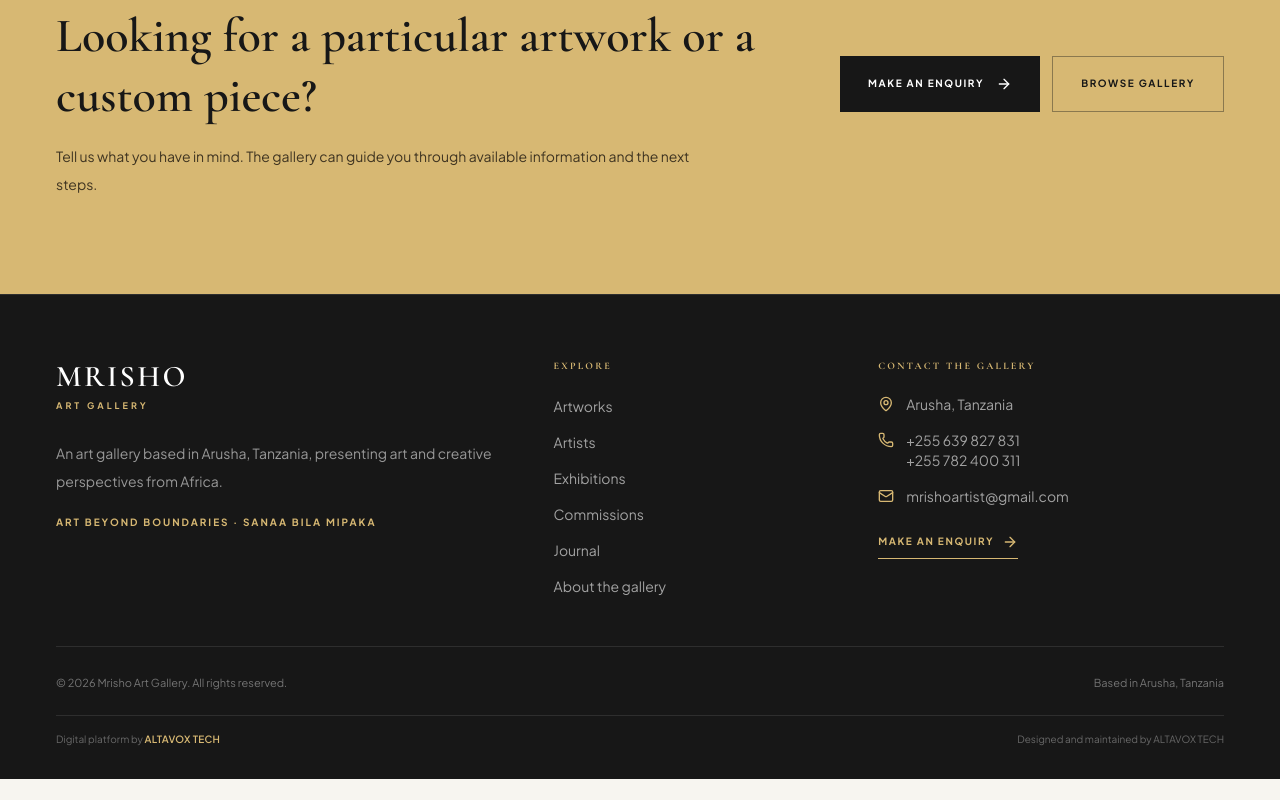
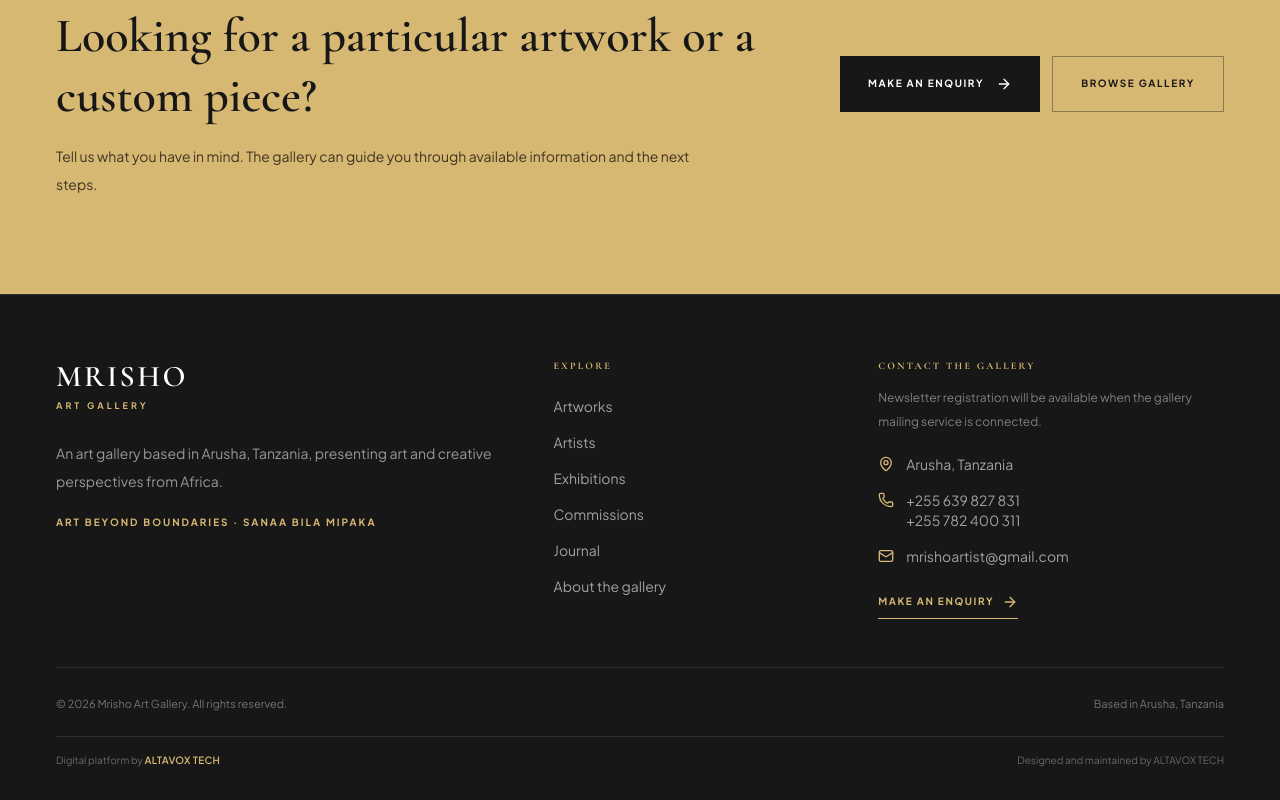
Before and after one commit to yurian51/art-gallery-, a React (Vite) app: page / in a window 1280 px wide. Shown: the part 4612-5412 px from the top of the page. Before the commit the page ends 5391 px from the top, so only its background shows below. Built offline with nearby package versions, Linux system fonts and the light colour scheme.

Commit message:
test: retain newsletter service availability notice

```diff
--- a/src/components/common/Footer.tsx
+++ b/src/components/common/Footer.tsx
@@ -36,6 +36,7 @@ export const Footer: React.FC = () => {
 
           <div>
             <h2 className="text-[10px] font-bold uppercase tracking-[0.22em] text-[#D7B873]">{sw ? 'Wasiliana nasi' : 'Contact the gallery'}</h2>
+            <p className="mt-3 text-xs leading-6 text-white/45">{sw ? 'Usajili wa jarida utafunguliwa huduma ya barua pepe itakapounganishwa.' : 'Newsletter registration will be available when the gallery mailing service is connected.'}</p>
             <div className="mt-5 space-y-4 text-sm text-white/60">
               <p className="flex items-start gap-3"><MapPin className="mt-0.5 h-4 w-4 shrink-0 text-[#D7B873]" /><span>Arusha, Tanzania</span></p>
               <p className="flex items-start gap-3"><Phone className="mt-0.5 h-4 w-4 shrink-0 text-[#D7B873]" /><span><a href="tel:+255639827831" className="hover:text-white">+255 639 827 831</a><br /><a href="tel:+255782400311" className="hover:text-white">+255 782 400 311</a></span></p>
```
